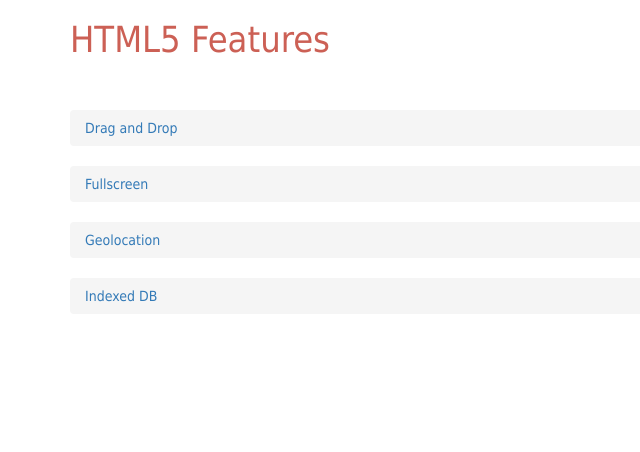
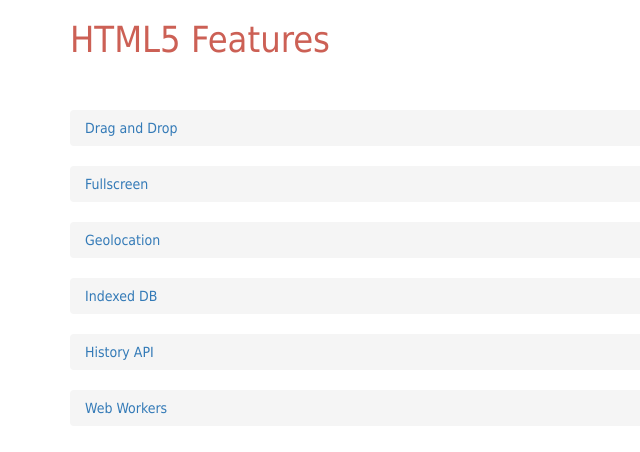
Before and after one commit to johncol/web-development-learning, a website: page html5-intro/index.html in a window 1280 px wide. Shown: the whole page, without its empty margins (0-640 px from the left). Drawn offline with nearby package versions, Linux system fonts and the light colour scheme.

Commit message:
Added history API and web workers samples to home page

```diff
--- a/html5-intro/index.html
+++ b/html5-intro/index.html
@@ -19,6 +19,8 @@
 			<li class="breadcrumb"><a target="_blank" href="samples/fullscreen-api/index.html">Fullscreen</a></li>
 			<li class="breadcrumb"><a target="_blank" href="samples/geolocation-api/index.html">Geolocation</a></li>
 			<li class="breadcrumb"><a target="_blank" href="samples/indexed-db/register-book.html">Indexed DB</a></li>
+			<li class="breadcrumb"><a target="_blank" href="samples/history-api/index.html">History API</a></li>
+			<li class="breadcrumb"><a target="_blank" href="samples/web-workers/index.html">Web Workers</a></li>
 		</ul>
 	</div>
 </body>
```
